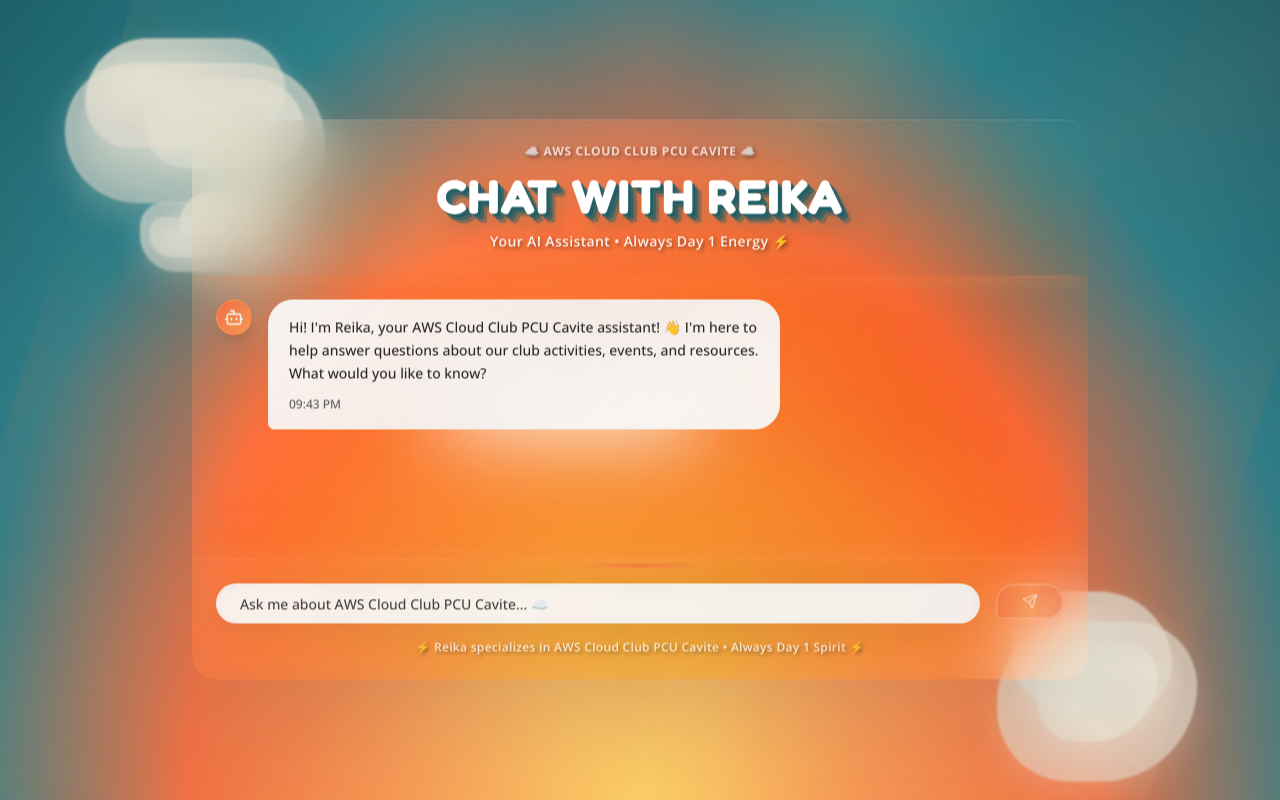
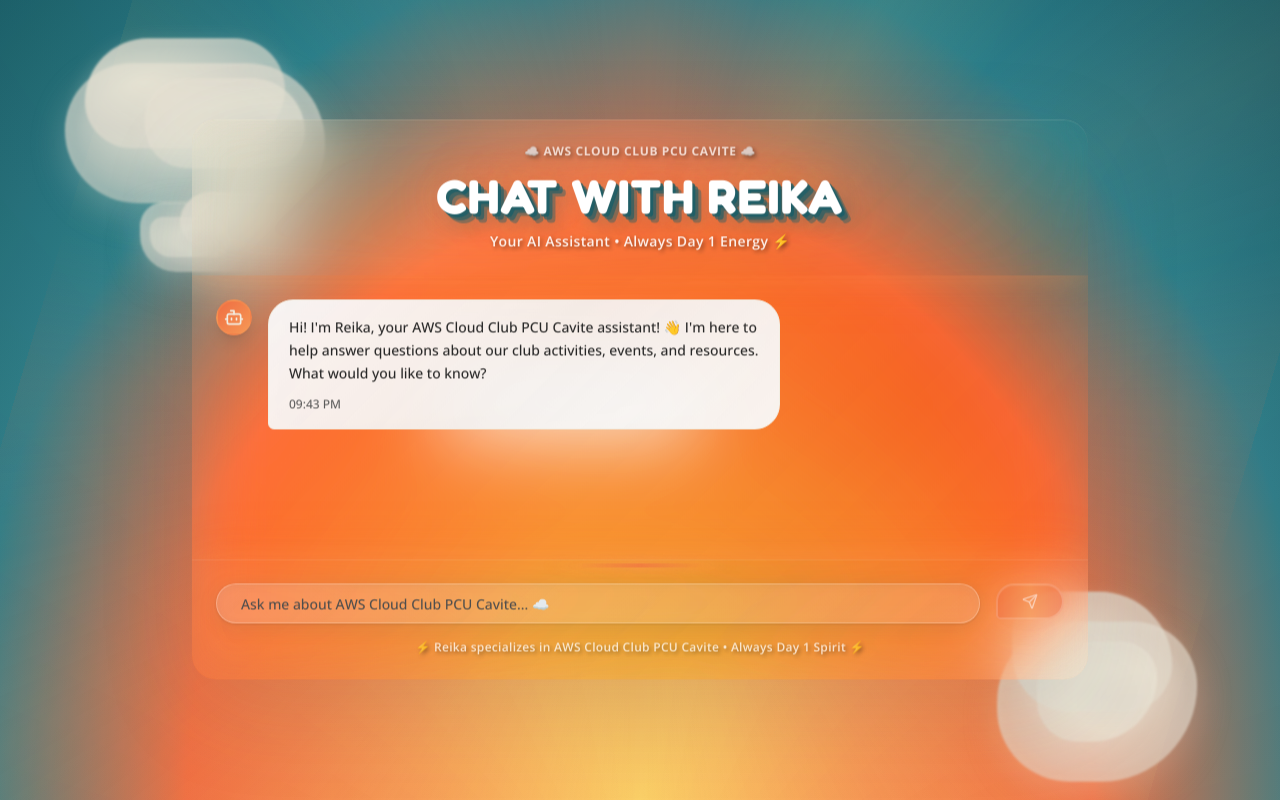
Before and after one commit to c1lc1l/reika-ask-cloud, a React (Vite) app: page / in a window 1280 px wide. Built offline with nearby package versions, Linux system fonts and the light colour scheme.

Commit message:
Refine input box transparency
Update input box styling to be semi-transparent with a blur effect, improving its integration with the overall design.

```diff
--- a/src/index.css
+++ b/src/index.css
@@ -535,17 +535,20 @@ All colors MUST be HSL.
   .cloud-input {
     border-radius: 35px;
     background: linear-gradient(135deg,
-      hsl(0 0% 98% / 0.92) 0%,
-      hsl(0 0% 96% / 0.95) 100%);
-    border: 1px solid hsl(var(--border) / 0.3);
+      hsl(0 0% 100% / 0.18) 0%,
+      hsl(0 0% 100% / 0.15) 100%);
+    border: 1px solid hsl(0 0% 100% / 0.25);
+    backdrop-filter: blur(10px);
     box-shadow:
-      inset 0 3px 12px hsl(var(--deep-teal) / 0.03),
-      0 8px 30px hsl(var(--deep-teal) / 0.08);
+      inset 0 2px 8px hsl(var(--deep-teal) / 0.05),
+      0 4px 20px hsl(var(--deep-teal) / 0.1),
+      0 1px 3px hsl(0 0% 0% / 0.1);
     color: hsl(var(--text-dark));
   }
 
   .cloud-input::placeholder {
-    color: hsl(var(--text-medium)) !important;
+    color: hsl(0 0% 30%) !important;
+    font-weight: 500;
   }
 
   .text-3d-enhanced {
```
